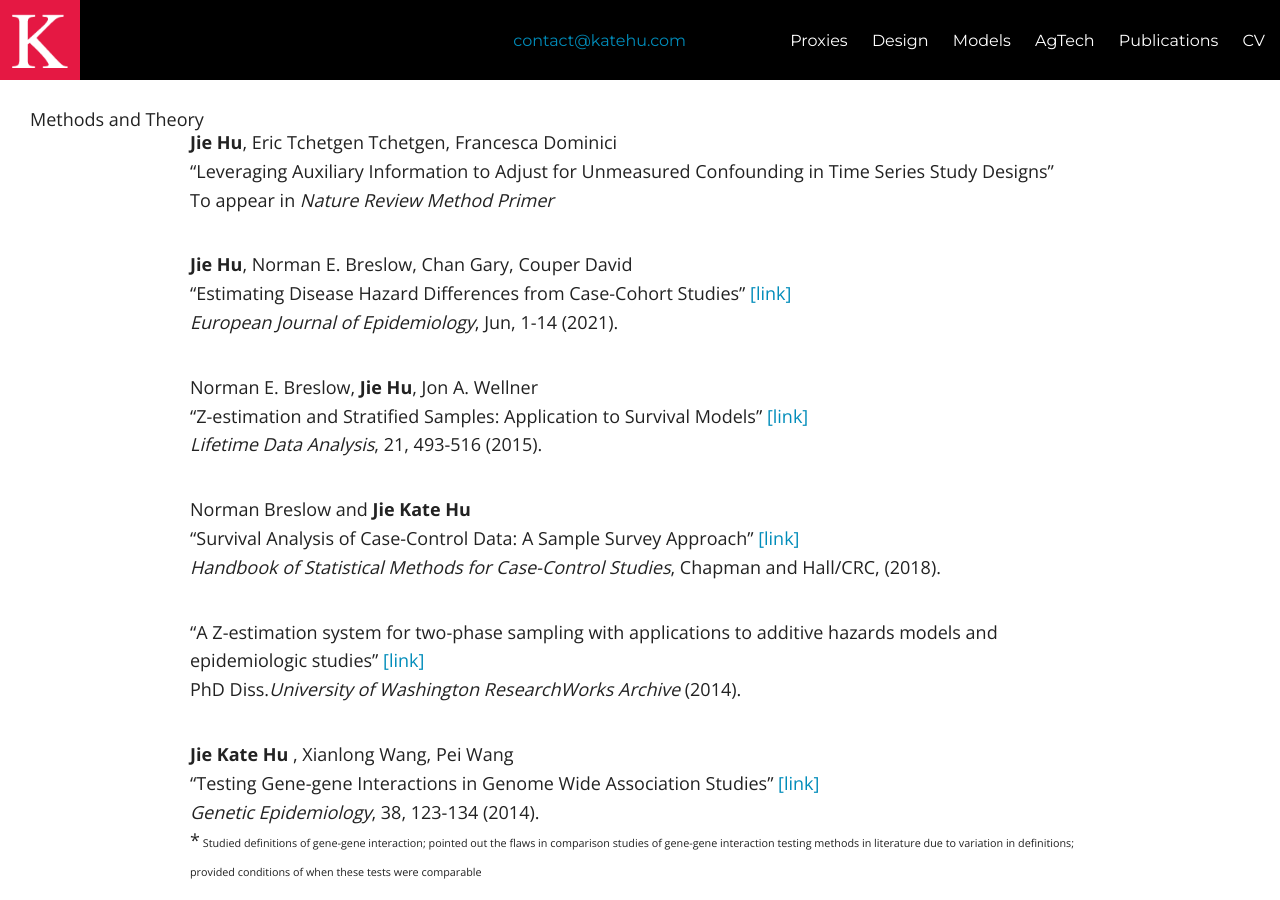
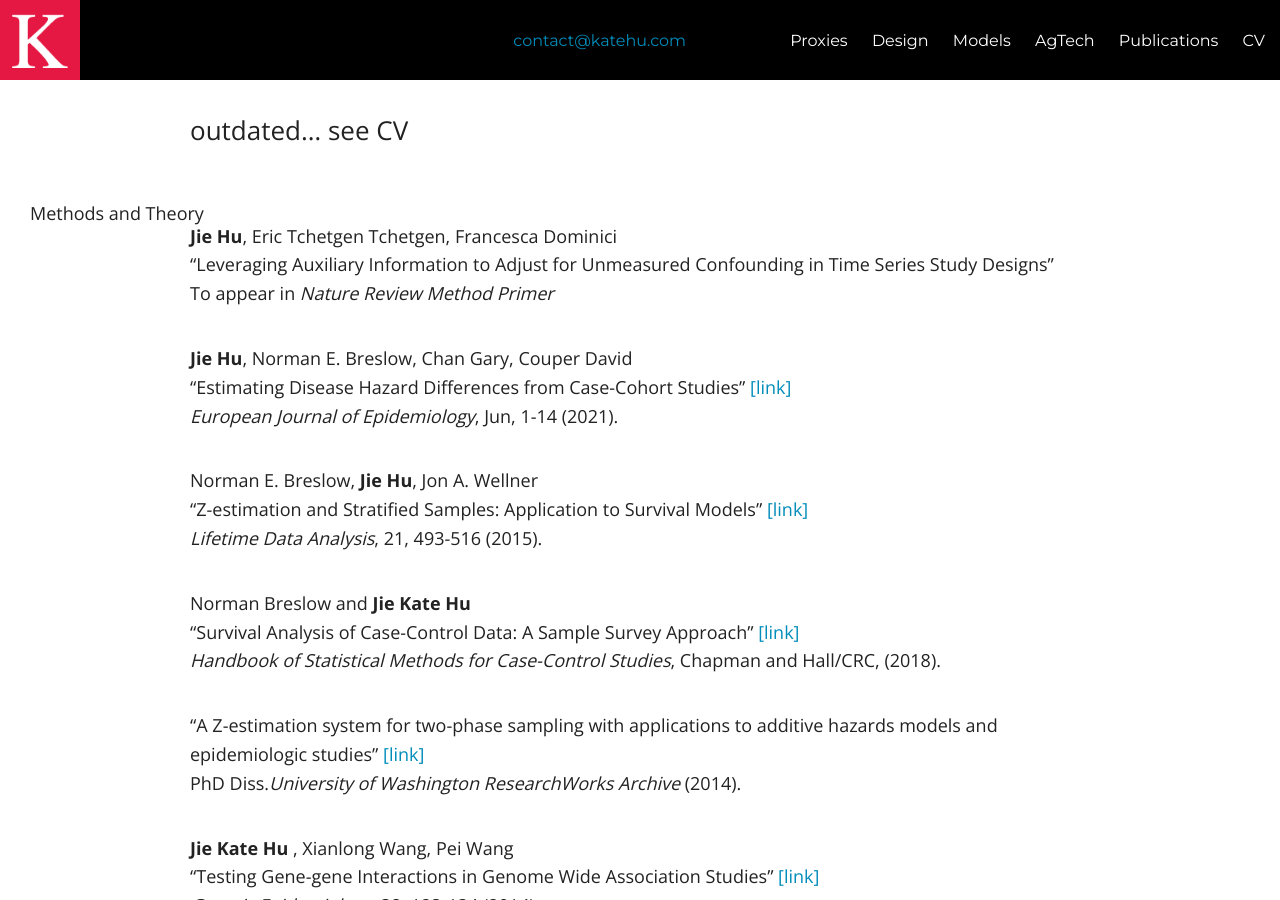
Before and after one commit to katehu/katehu.github.io, a Jekyll site: the page built from publications.md, in a window 1280 px wide and 900 px high. Built offline with Jekyll 4.4.1, drawn with Linux system fonts in a browser that asks for light colours; nearby versions of some CDN libraries.

Commit message:
Update publications.md

```diff
--- a/publications.md
+++ b/publications.md
@@ -3,7 +3,7 @@ layout: page-home
 permalink: /publications/index.html
 title: Publications
 ---
-
+outdated...  see CV
 <font size="4">  Methods and Theory </font>
 
 **Jie Hu**, Eric Tchetgen Tchetgen, Francesca Dominici<br/>
```
